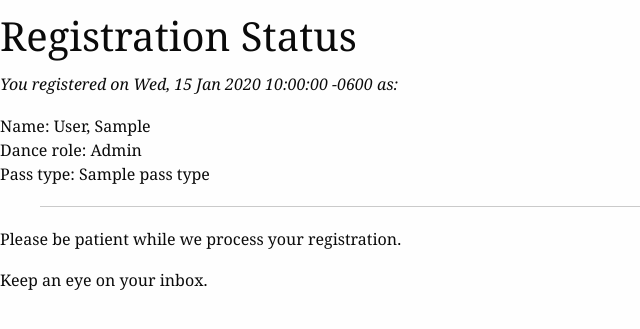
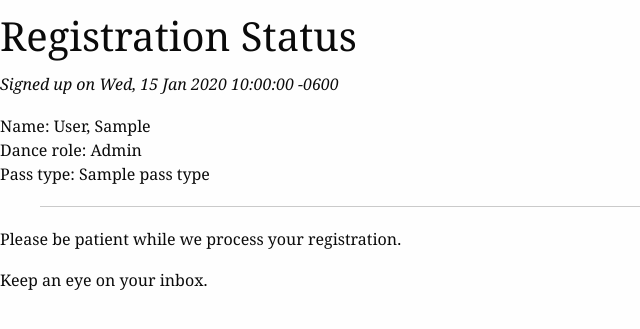
Before and after one commit to smokeyfeet/smokeyfeet-registration, a Django app: template registration/templates/status.html in a window 1280 px wide. Shown: the part 67-396 px from the top of the page, without its empty margins (0-640 px from the left). Run offline with Django 3.2, Linux system fonts and the light colour scheme; the template is opened without the code that fills it: most values are stand-ins (such as "Sample title", 1, 10 or a date in 2020); some libraries are stand-ins or nearby versions.

Commit message:
Tweak status page

```diff
--- a/registration/templates/status.html
+++ b/registration/templates/status.html
@@ -4,7 +4,7 @@
 <div class="row columns">
   <h2>Registration Status</h2>
 
-  <p><i>You registered on {{ registration.created_at|date:"r" }} as:</i></p>
+  <p><i>Signed up on {{ registration.created_at|date:"r" }}</i></p>
 
   <section>
     Name: {{ registration.last_name }}, {{ registration.first_name }}<br/>
@@ -16,7 +16,7 @@
 
 {% if registration.is_accepted %}
   <section>
-    <p><i>Your registration was accepted on {{ registration.accepted_at|date:"r" }}.</i></p>
+    <p><i>Registration accepted on {{ registration.accepted_at|date:"r" }}.</i></p>
 
     <h4>Invoice</h4>
     <p>
```
